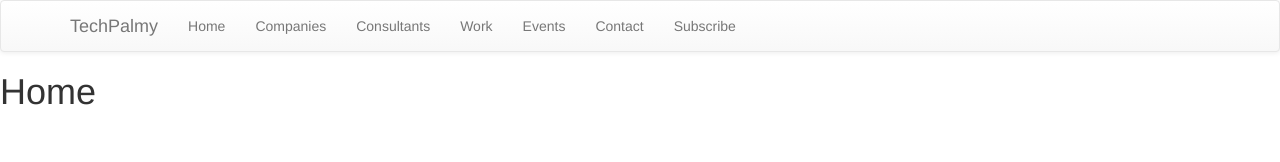
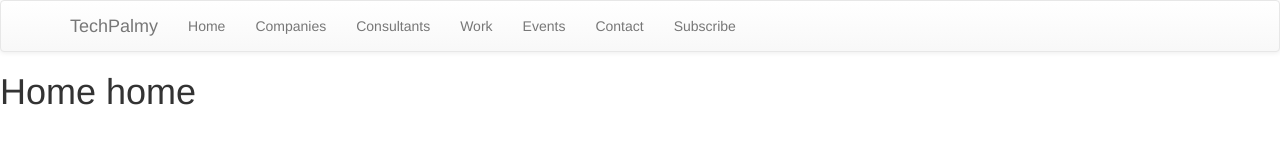
Before and after one commit to saiancha1/cautious-waddle, a React (Create React App) app in the folder ClientApp/: page / in a window 1280 px wide. Shown: the top 162 px of the page. Built offline with nearby package versions, Linux system fonts and the light colour scheme.

Commit message:
testing#1

```diff
--- a/ClientApp/src/components/Home.js
+++ b/ClientApp/src/components/Home.js
@@ -2,7 +2,7 @@ import React from 'react';
 
 const Home = () => (
   <div>
-    <h1>Home</h1>
+    <h1>Home home</h1>
   </div>
 );
 
```
